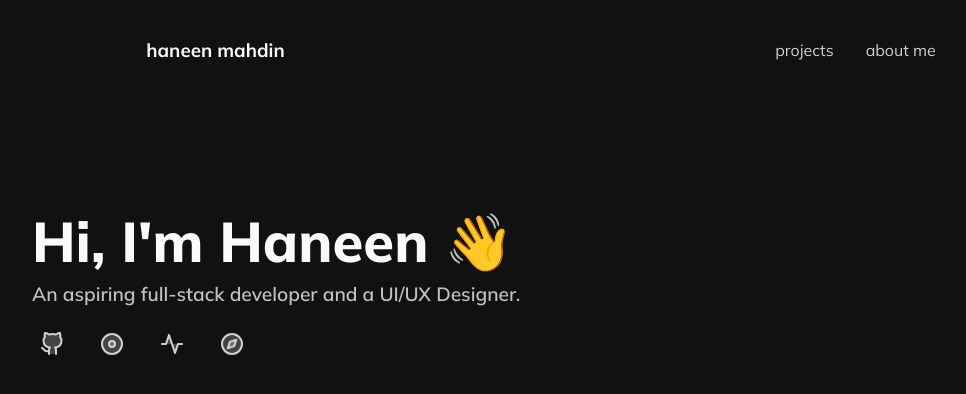
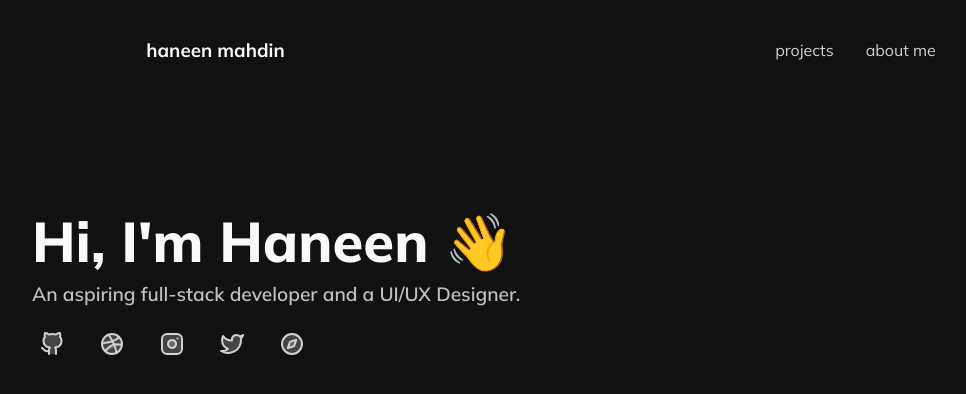
Before and after one commit to haneenmahd/haneenmahd.github.io, a React (Vite) app: page / in a window 1280 px wide. Shown: the top 394 px of the page, without its empty margins (96-1062 px from the left). Built offline with nearby package versions, Linux system fonts and the light colour scheme.

Commit message:
add links

```diff
--- a/src/components/Main.jsx
+++ b/src/components/Main.jsx
@@ -1,7 +1,7 @@
 import React, { Component } from 'react';
 import styled from "styled-components";
 import CommonLink from "./CommonLink";
-import { Disc, GitHub, Activity, Compass } from 'react-feather';
+import { GitHub, Compass, Dribbble, Instagram, Twitter } from 'react-feather';
 
 const MainStyle = styled.article`
     min-height: calc(100vh - 100px);
@@ -48,7 +48,7 @@ const Link = styled.a`
         transition: 0.3s cubic-bezier(0.35, 0.07, 0.38, 1.01);
     }
 
-    &:hover svg {
+    &:hover svg,:focus svg {
         stroke: #a9a9a9;
         fill: #fff;
         transform: scale(1.2);
@@ -64,10 +64,11 @@ export default class Main extends Component {
                 <h4>An aspiring full-stack developer and a UI/UX Designer.</h4>
 
                 <Links>
-                    <Link href='/'><GitHub /></Link>
-                    <Link href='/'><Disc /></Link>
-                    <Link href='/'><Activity /></Link>
-                    <Link href='/'><Compass /></Link>
+                    <Link target="_blank" href='https://github.com/haneenmahd'><GitHub /></Link>
+                    <Link target="_blank" href='https://dribbble.com/haneenmahdin'><Dribbble /></Link>
+                    <Link target="_blank" href='https://instagram.com/haneenmahdin'><Instagram /></Link>
+                    <Link target="_blank" href='https://twitter.com/HaneenMahdin'><Twitter /></Link>
+                    <Link href='/explore'><Compass /></Link>
                 </Links>
             </Intro>
         </MainStyle>
```
